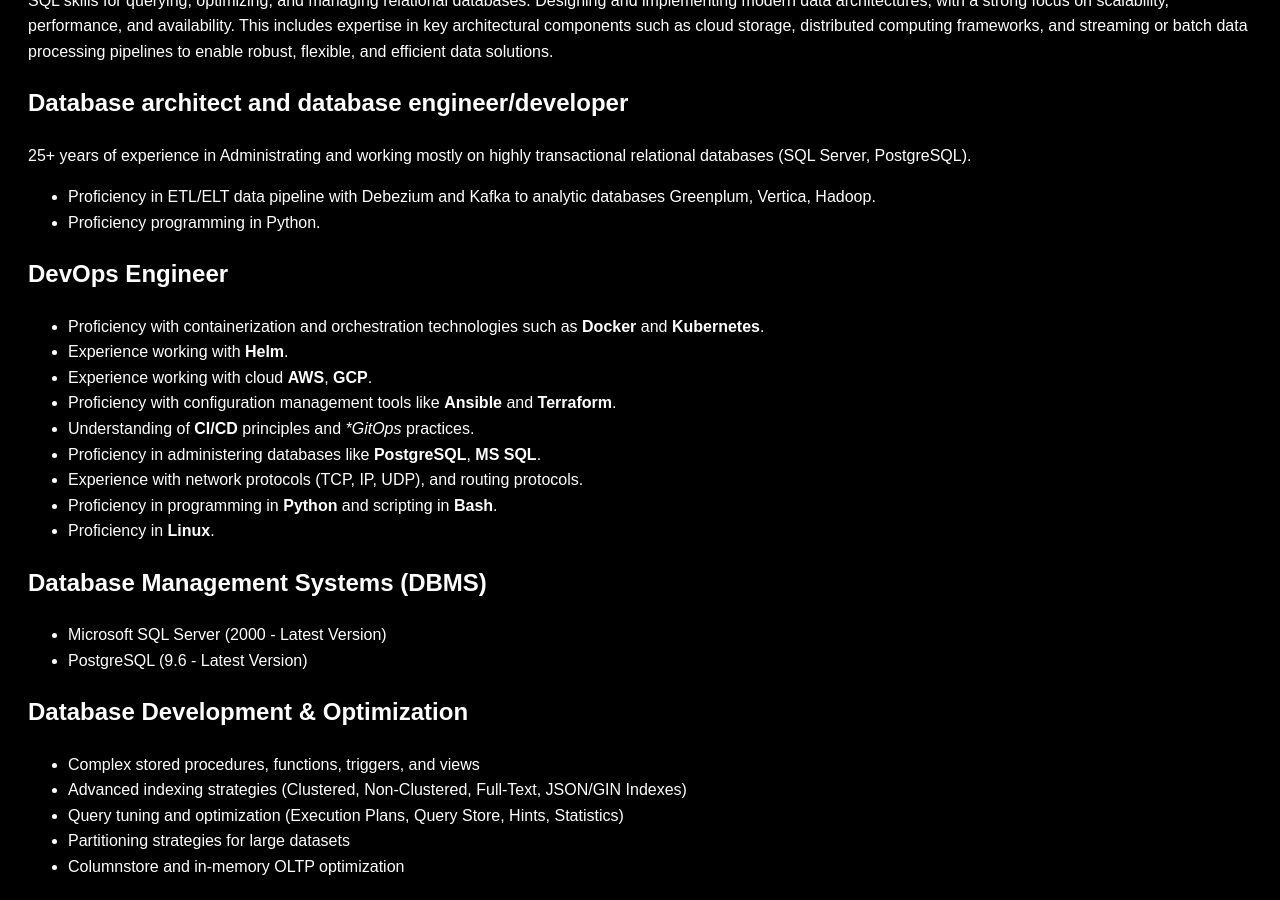
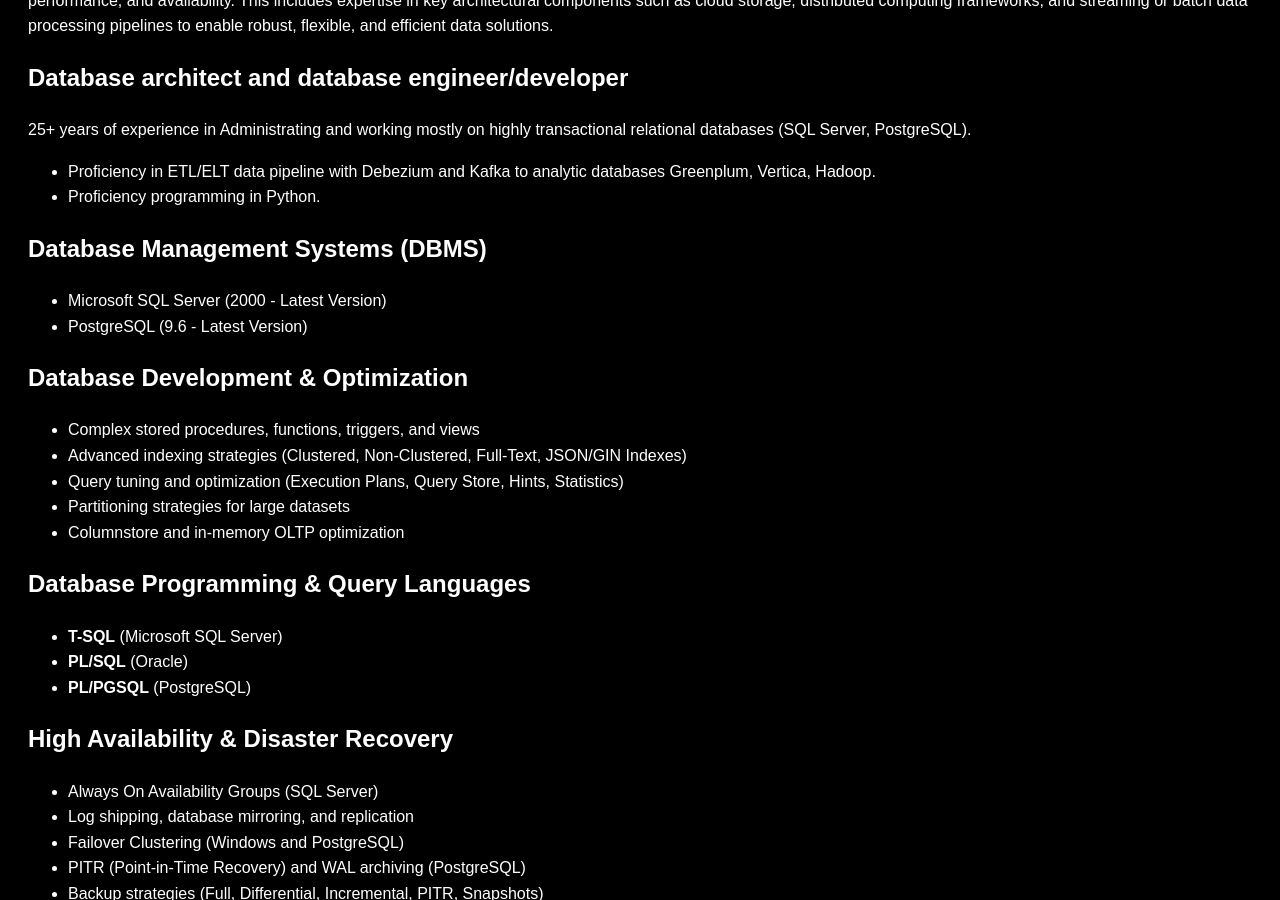
Before and after one commit to floyd011/datameshsync, a Jekyll site: the page built from portfolio/index.md, in a window 1280 px wide and 900 px high, scrolled down 2705 px. Built offline with Jekyll 4.4.1, drawn with Linux system fonts in a browser that asks for light colours; some of the changed text lies outside the part shown.

Commit message:
Update index.md

```diff
--- a/portfolio/index.md
+++ b/portfolio/index.md
@@ -39,7 +39,7 @@
   Over 20 years of experience managing SQL Server, PostgreSQL, and distributed databases, with deep expertise in query optimization, high availability configurations, and disaster recovery strategies.
 
 - **DevOps & Cloud Solutions:**
-  Expertise in Docker, Kubernetes, Terraform, Ansible, and cloud platforms such as AWS and GCP. Skilled in implementing infrastructure as code (IaC) and building efficient CI/CD pipelines.
+  Expertise in Docker, Kubernetes, Terraform, Ansible, and cloud platforms such as AWS.
 
 - **Microservices & Automation:**
   Development of containerized, event-driven microservices and adoption of GitOps workflows for building scalable and resilient data platforms.
@@ -106,18 +106,6 @@
 25+ years of experience in Administrating and working mostly on highly transactional relational databases (SQL Server, PostgreSQL).
 - Proficiency in ETL/ELT data pipeline with Debezium and Kafka to analytic databases Greenplum, Vertica, Hadoop.
 - Proficiency programming in Python.
-
-## DevOps Engineer
-
-- Proficiency with containerization and orchestration technologies such as **Docker** and **Kubernetes**.
-- Experience working with **Helm**.
-- Experience working with cloud **AWS**, **GCP**.
-- Proficiency with configuration management tools like **Ansible** and **Terraform**.
-- Understanding of **CI/CD** principles and **GitOps* practices.
-- Proficiency in administering databases like **PostgreSQL**, **MS SQL**.
-- Experience with network protocols (TCP, IP, UDP), and routing protocols.
-- Proficiency in programming in **Python** and scripting in **Bash**.
-- Proficiency in **Linux**.
 
 ## Database Management Systems (DBMS)
 
```
